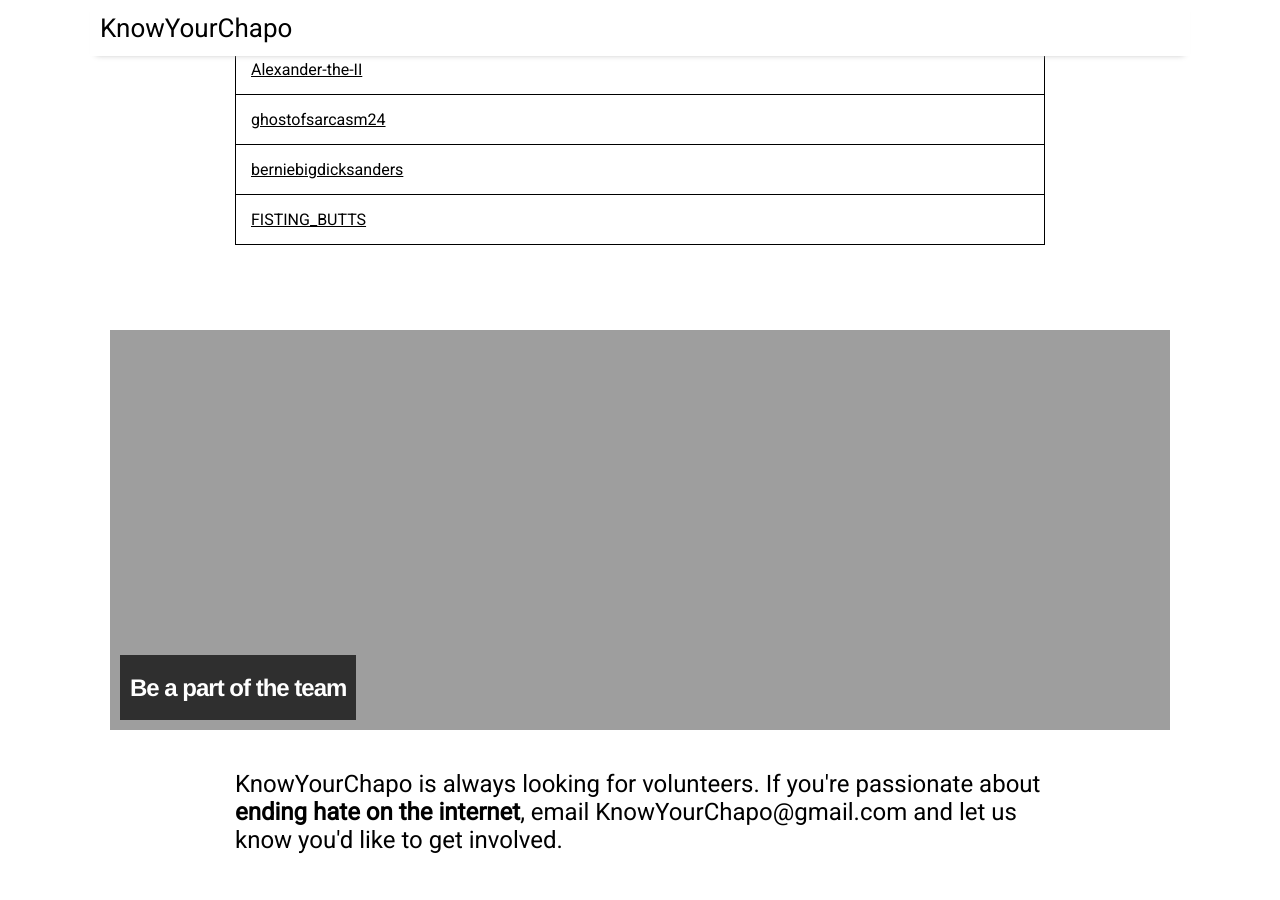
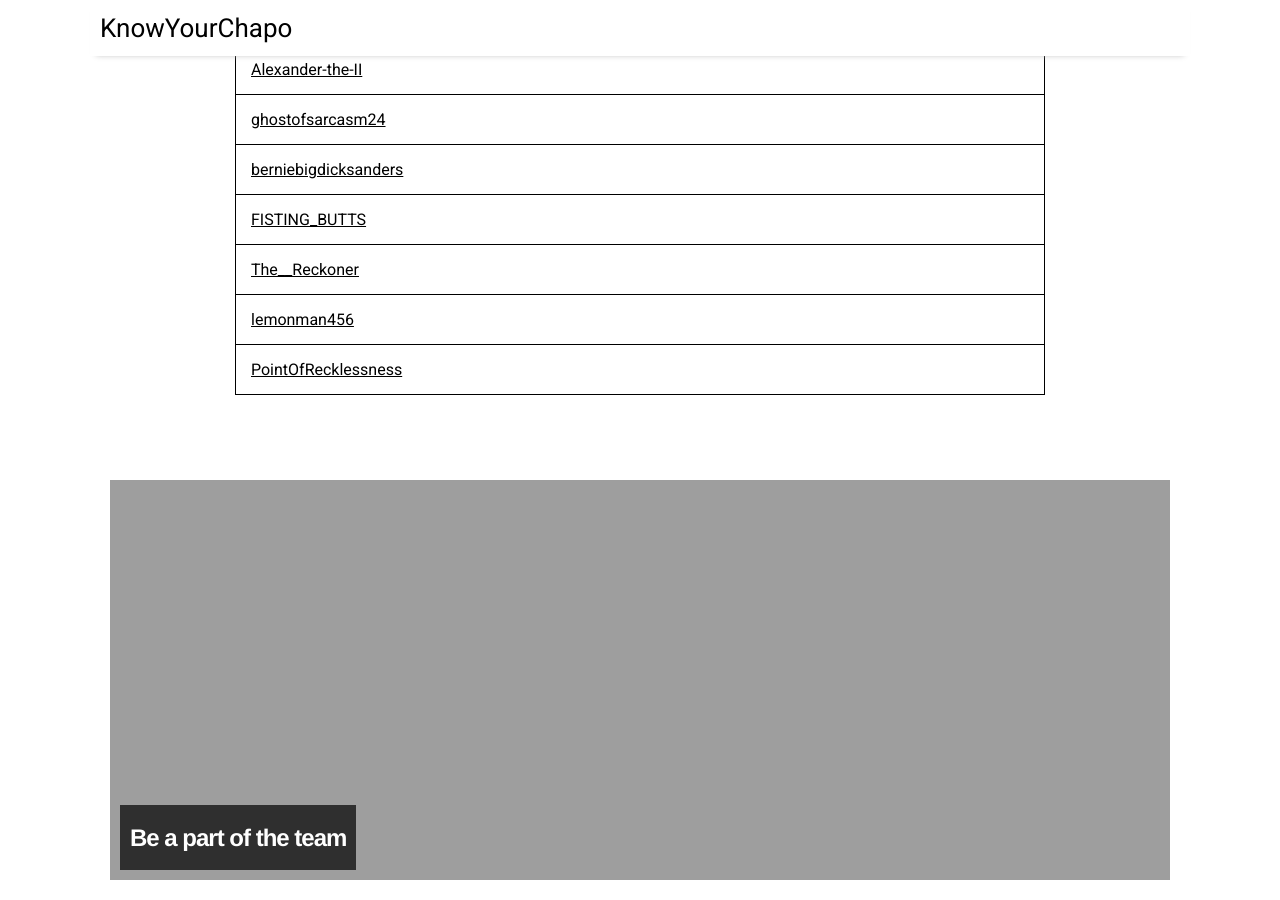
Before and after one commit to KnowYourChapo/KnowYourChapo.github.io, a Jekyll site: the page built from index.md, in a window 1280 px wide and 900 px high, scrolled down 4153 px. Built offline with Jekyll 4.4.1, drawn with Linux system fonts in a browser that asks for light colours; nearby versions of some CDN libraries; the list of posts is cut into pages by our own code.

Commit message:
new posters

```diff
--- a/_data/chapolist.json
+++ b/_data/chapolist.json
@@ -255,6 +255,18 @@
         {
             "name": "FISTING_BUTTS",
             "notes": ""
+        },
+        {
+            "name": "The__Reckoner",
+            "notes": ""
+        },
+        {
+            "name": "lemonman456",
+            "notes": ""
+        },
+        {
+            "name": "PointOfRecklessness",
+            "notes": ""
         }
     ]
 }
```
